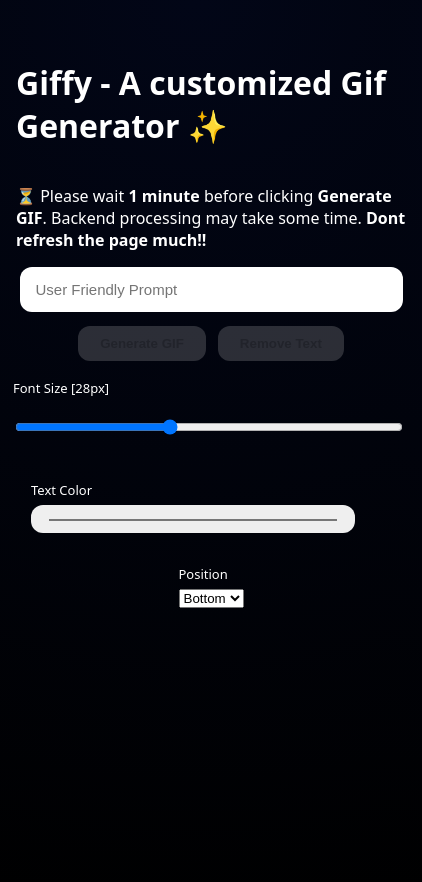
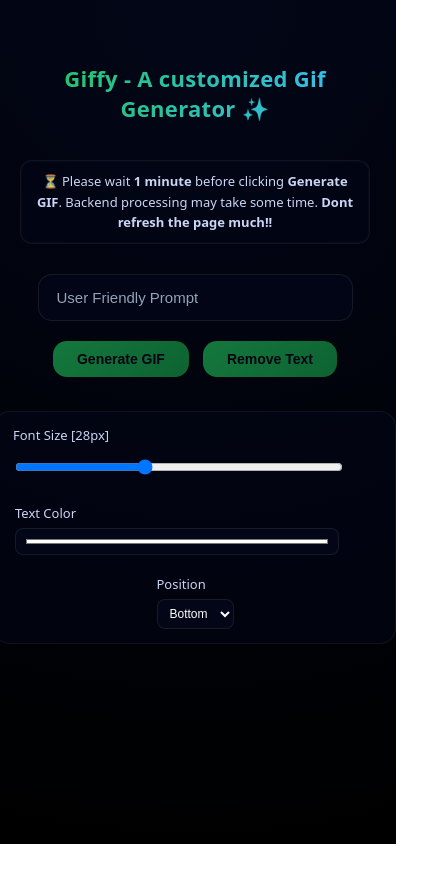
Before and after one commit to faiz-ak/Giffy, a React (Create React App) app: page / in a window 390 px wide. Shown: the top 882 px of the page, 422 px wide, since content can reach past the window. After the commit the page ends 844 px from the top, so only its background shows below. Built offline with nearby package versions, Linux system fonts and the light colour scheme.

Commit message:
main changes ui

```diff
--- a/src/App.css
+++ b/src/App.css
@@ -1,99 +1,156 @@
 /* 🌌 Global */
+* {
+  box-sizing: border-box;
+}
+
 body {
   margin: 0;
-  background: radial-gradient(circle at top, #020617, #000);
-  font-family: Poppins, system-ui, -apple-system, BlinkMacSystemFont;
-  color: white;
-  box-sizing: border-box;
+  background: radial-gradient(circle at top, #020617, #000000);
+  font-family: "Poppins", system-ui, -apple-system, BlinkMacSystemFont;
+  color: #f8fafc;
+  overflow-x: hidden;
 }
 
 /* 📦 Main Container */
 .container {
   min-height: 100vh;
-  width: 100%;
-  padding: 40px 16px;
+  padding: 48px 20px;
   display: flex;
   flex-direction: column;
-  overflow-x: hidden;
   align-items: center;
+  gap: 14px;
 }
 
+/* 🏷 Heading */
+.container h1 {
+  font-size: 28px;
+  font-weight: 700;
+  letter-spacing: 0.3px;
+  margin-bottom: 10px;
+  text-align: center;
+  background: linear-gradient(90deg, #22c55e, #38bdf8);
+  -webkit-background-clip: text;
+  -webkit-text-fill-color: transparent;
+}
+ .hint-text {
+  max-width: 520px;
+  text-align: center;
+  font-size: 13px;
+  line-height: 1.6;
+  color: #cbd5f5;
+  margin-bottom: 16px;
+  padding: 10px 14px;
+  border-radius: 12px;
+  background: rgba(2, 6, 23, 0.6);
+  border: 1px solid rgba(255, 255, 255, 0.06);
+  box-shadow: inset 0 0 0 1px rgba(255, 255, 255, 0.02);
+}
 /* 🔠 Input */
 input {
   width: 360px;
   max-width: 90%;
-  padding: 14px 16px;
-  border-radius: 12px;
-  border: none;
-  margin-bottom: 14px;
+  padding: 14px 18px;
+  border-radius: 14px;
+  border: 1px solid rgba(255, 255, 255, 0.08);
+  background: rgba(2, 6, 23, 0.9);
+  color: #f8fafc;
   font-size: 15px;
   outline: none;
+  transition: border 0.2s ease, box-shadow 0.2s ease;
+}
+
+input::placeholder {
+  color: #94a3b8;
+}
+
+input:focus {
+  border-color: #22c55e;
+  box-shadow: 0 0 0 2px rgba(34, 197, 94, 0.25);
 }
 
 /* 🎯 Buttons */
 .btn-group {
   display: flex;
-  gap: 12px;
+  gap: 14px;
+  margin-top: 6px;
 }
 
 button {
-  padding: 10px 22px;
-  border-radius: 12px;
+  padding: 10px 24px;
+  border-radius: 14px;
   border: none;
   font-weight: 600;
+  font-size: 14px;
   cursor: pointer;
-  transition: transform 0.15s ease, opacity 0.15s ease;
+  color: #020617;
+  background: linear-gradient(135deg, #22c55e, #16a34a);
+  transition: transform 0.15s ease, box-shadow 0.15s ease, opacity 0.15s ease;
 }
 
 button:hover {
-  transform: translateY(-1px);
-  opacity: 0.95;
+  transform: translateY(-2px);
+  box-shadow: 0 10px 20px rgba(34, 197, 94, 0.25);
 }
 
 button:disabled {
   opacity: 0.6;
   cursor: not-allowed;
+  box-shadow: none;
 }
 
 /* 🎛 Customization Panel */
 .custom-panel {
-  margin-top: 18px;
+  margin-top: 20px;
   display: flex;
-  gap: 18px;
+  gap: 20px;
   flex-wrap: wrap;
   justify-content: center;
   font-size: 13px;
+  background: rgba(2, 6, 23, 0.6);
+  padding: 14px 18px;
+  border-radius: 16px;
+  border: 1px solid rgba(255, 255, 255, 0.06);
 }
 
 .custom-panel label {
   display: flex;
   flex-direction: column;
   gap: 6px;
+  color: #cbd5f5;
+}
+
+.custom-panel input,
+.custom-panel select {
+  background: #020617;
+  color: white;
+  border-radius: 8px;
+  border: 1px solid rgba(255, 255, 255, 0.08);
+  padding: 6px 8px;
+  font-size: 12px;
 }
 
 /* 🔄 Loader */
 .loading {
   margin-top: 18px;
   font-size: 14px;
-  opacity: 0.9;
+  opacity: 0.85;
+  letter-spacing: 0.3px;
 }
 
-/* 🧱 GIF GRID (FIXED 300px ITEMS) */
+/* 🧱 GIF GRID */
 .gif-grid {
-  margin-top: 32px;
+  margin-top: 36px;
   width: 100%;
   max-width: 1100px;
-
   display: flex;
   flex-wrap: wrap;
   justify-content: center;
-  gap: 24px;
+  gap: 26px;
 }
 
-/* 🎞 GIF CARD (300px FIXED) */
+/* 🎞 GIF CARD */
 .gif-card {
   width: 300px;
-  max-height: 300px;
   display: flex;
   flex-direction: column;
   align-items: center;
@@ -103,35 +160,41 @@ button:disabled {
 .gif-preview {
   position: relative;
   width: 300px;
-  border-radius: 18px;
+  border-radius: 20px;
   overflow: hidden;
   background: #020617;
+  box-shadow: 0 12px 30px rgba(0, 0, 0, 0.5);
+  transition: transform 0.2s ease, box-shadow 0.2s ease;
+}
+
+.gif-preview:hover {
+  transform: translateY(-4px);
+  box-shadow: 0 18px 40px rgba(0, 0, 0, 0.65);
 }
 
 .gif-preview img {
   width: 100%;
   height: auto;
+  min-height: 300px;
+  max-height: 300px;
   display: block;
-  border-radius: 18px;
+  border-radius: 20px;
 }
 
-/* 📝 Overlay Text (SAFE & WRAPPED) */
+/* 📝 Overlay Text */
 .overlay {
   position: absolute;
   left: 50%;
   transform: translateX(-50%);
   width: 90%;
-  padding: 0 8px;
-
+  padding: 0 10px;
   text-align: center;
   font-weight: 700;
-  line-height: 1.2;
-
+  line-height: 1.25;
   white-space: normal;
   word-wrap: break-word;
   overflow-wrap: break-word;
-
-  text-shadow: 0 4px 20px rgba(0, 0, 0, 0.9);
+  text-shadow: 0 4px 22px rgba(0, 0, 0, 0.9);
   pointer-events: none;
 }
 
@@ -149,9 +212,9 @@ button:disabled {
   top: 8%;
 }
 
-/* ⬇ DOWNLOAD BUTTON BELOW EACH GIF */
+/* ⬇ DOWNLOAD BUTTON */
 .gif-actions {
-  margin-top: 10px;
+  margin-top: 12px;
   width: 100%;
   display: flex;
   justify-content: center;
@@ -162,10 +225,15 @@ button:disabled {
   background: #020617;
   color: #22c55e;
   padding: 10px 0;
-  border-radius: 12px;
-  border: none;
+  border-radius: 14px;
+  border: 1px solid rgba(34, 197, 94, 0.35);
   font-weight: 600;
-  cursor: pointer;
+  transition: background 0.2s ease, box-shadow 0.2s ease;
+}
+
+.gif-actions button:hover {
+  background: rgba(34, 197, 94, 0.08);
+  box-shadow: 0 8px 18px rgba(34, 197, 94, 0.25);
 }
 
 /* 📱 Mobile */
@@ -178,4 +246,8 @@ button:disabled {
   .gif-preview img {
     width: 100%;
   }
+
+  .container h1 {
+    font-size: 22px;
+  }
 }
```
